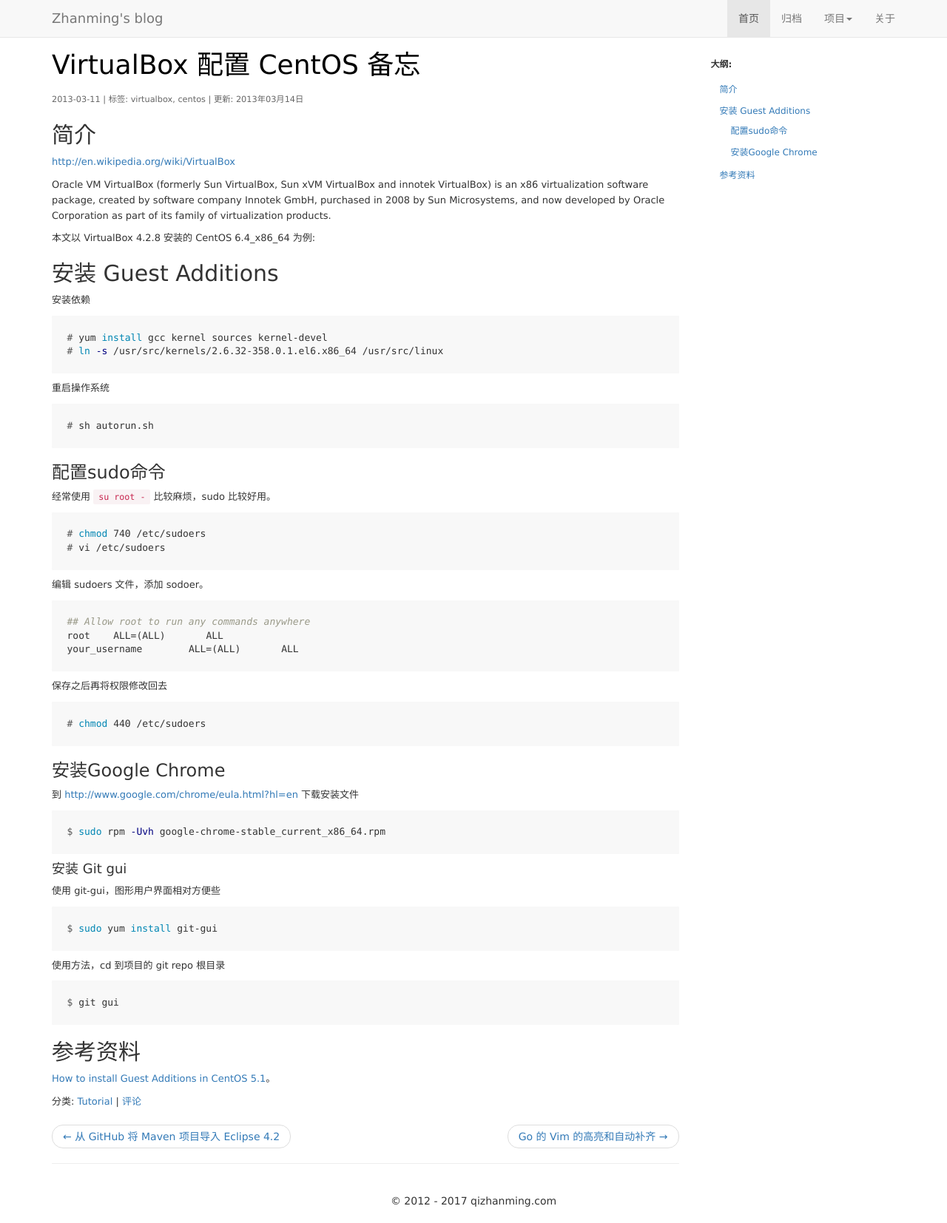
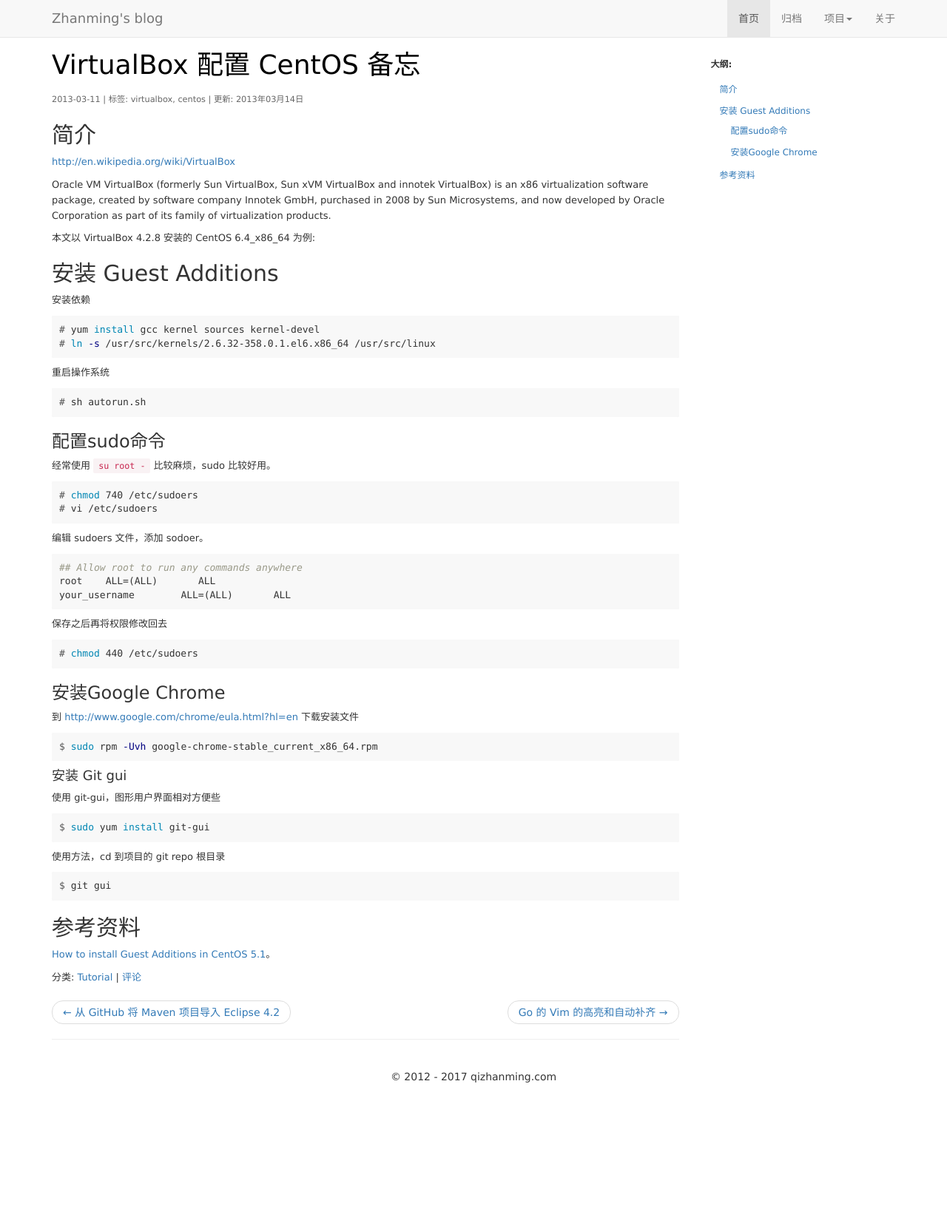
Before and after one commit to zhanming/zhanming.github.com, a Jekyll site: the page built from _posts/2013-03-11-config-centos-in-virtualbox.markdown, in a window 1280 px wide. Shown: the whole page at 74% size. Built offline with Jekyll 4.4.1, drawn with Linux system fonts in a browser that asks for light colours; after the commit the page ends 1486 px from its top, so only the background shows below that.

Commit message:
Update pre style

```diff
--- a/_sass/_content.scss
+++ b/_sass/_content.scss
@@ -9,7 +9,7 @@
 pre {
 /*    background-color: #F5F8FA!important; */
     display: block;
-    padding: 20.5px!important;
+    padding: 10px!important;
     margin: 0 0 10px;
     font-size: 13px;
     line-height: 1.42857143;
```
